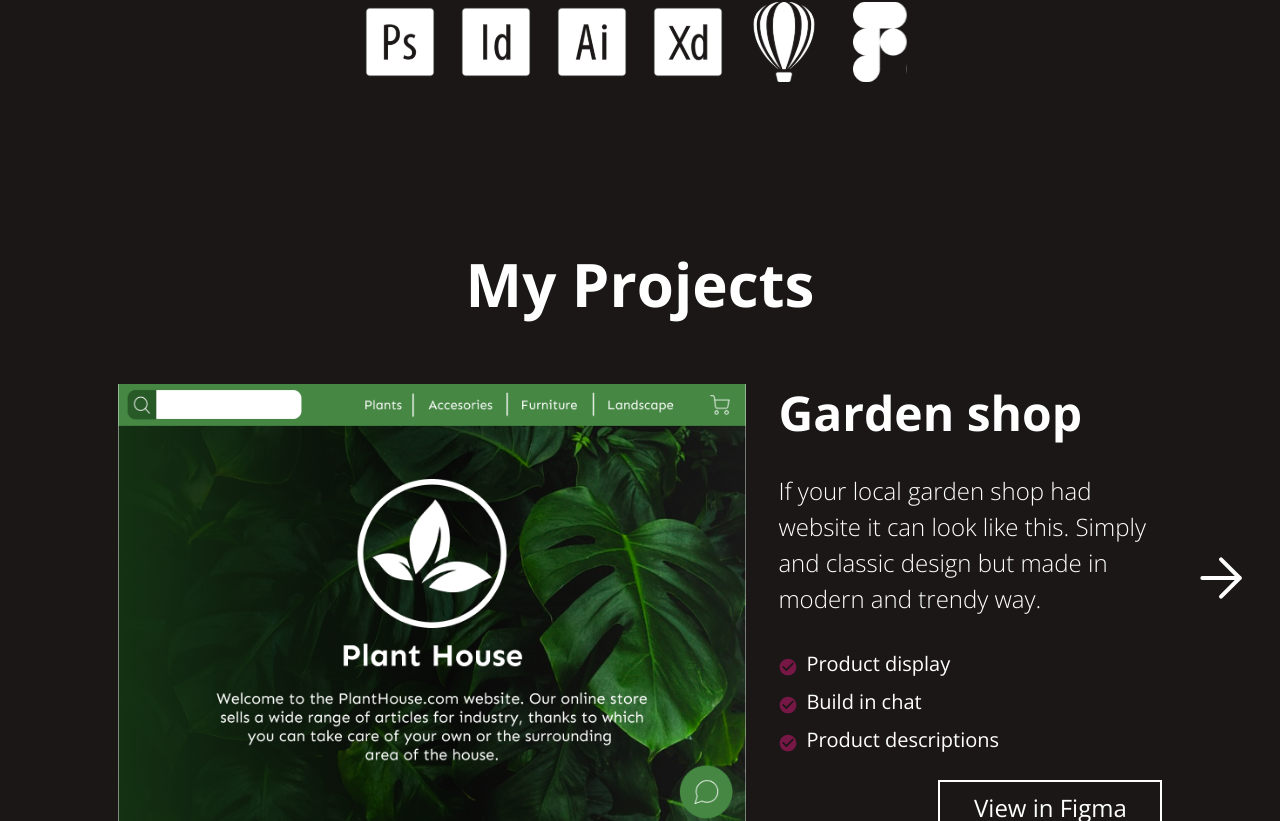
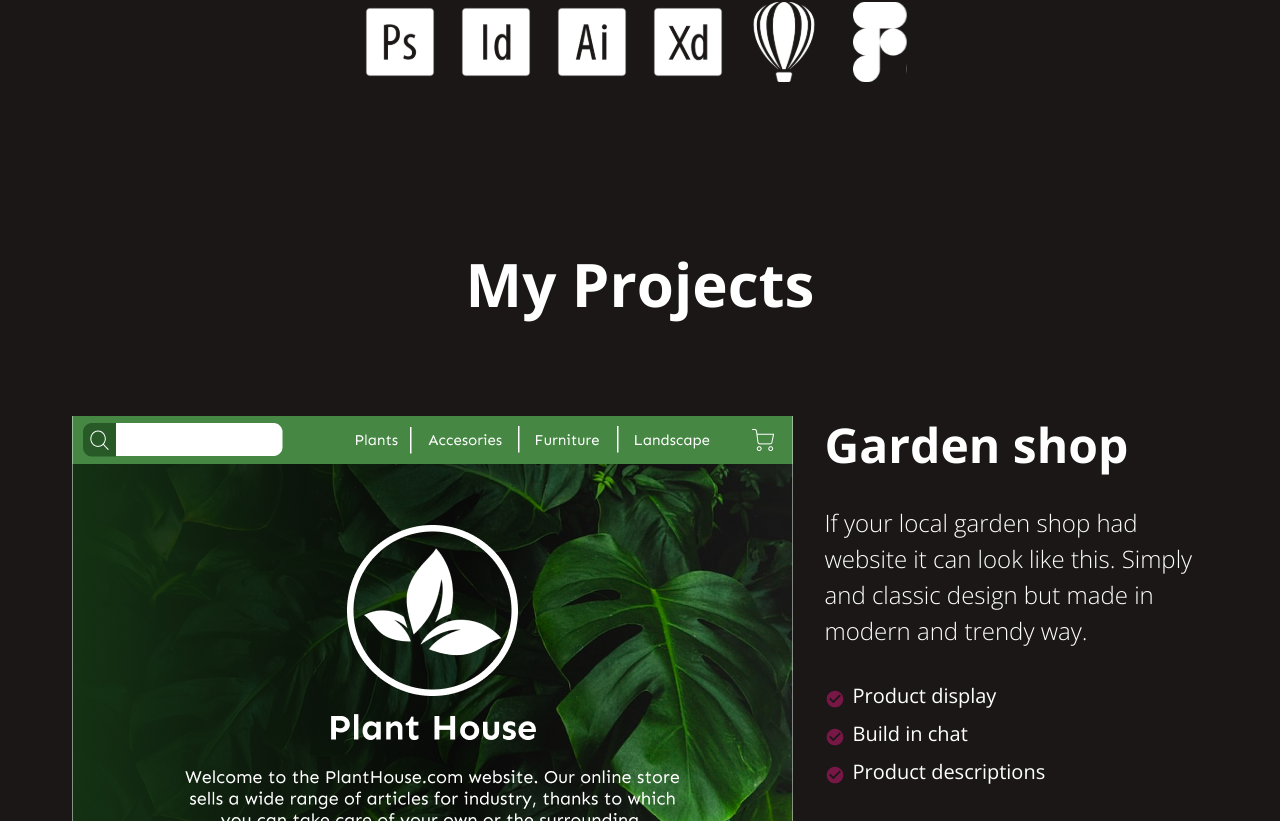
Before and after one commit to NVTIVZ/Karolina-Portfolio, a Next.js app: page / in a window 1280 px wide. Shown: the part 879-1700 px from the top of the page. Built offline with nearby package versions, Linux system fonts and the light colour scheme.

Commit message:
Changing Projects section

```diff
--- a/components/AboutMe.js
+++ b/components/AboutMe.js
@@ -40,12 +40,11 @@ const AboutMe = () => {
           ref={ref}
           width={['370px', '370px', '580px']}
           transform={inView ? 'rotate(0.54turn)' : 'rotate(0.53turn)'}
-          transition={'0.5s ease-in-out'}
+          transition={'0.4s ease-in-out'}
           height={[16, 16, 32]}
           borderRadius={'50%'}
           border={'solid 1px white'}
         />
-
         <Box
           position={'absolute'}
           zIndex={'-2'}
@@ -55,7 +54,7 @@ const AboutMe = () => {
           right="0"
           width={['370px', '370px', '580px']}
           transform={inView ? 'rotate(0.56turn)' : 'rotate(0.57turn)'}
-          transition={'0.5s ease-in-out'}
+          transition={'0.4s ease-in-out'}
           height={[16, 16, 32]}
           borderRadius={'50%'}
           border={'solid 1px white'}
--- a/components/Contact.js
+++ b/components/Contact.js
@@ -10,8 +10,15 @@ import {
   Link,
 } from '@chakra-ui/react';
 import NextImage from 'next/image';
+import { useInView } from 'react-intersection-observer';
 
 const Contact = () => {
+  const { ref, inView, entry } = useInView({
+    /* Optional options */
+    threshold: 0,
+    rootMargin: '0px 0px -200px 0px',
+  });
+
   return (
     <Flex
       alignItems={'center'}
@@ -79,6 +86,58 @@ const Contact = () => {
           </Link>
         </Box>
       </Box>
+      <Box
+        position={'absolute'}
+        zIndex={'-1'}
+        bgGradient="radial(50% 50% at 50% 50%, rgba(119, 23, 69, 0.9) 18.23%, rgba(27, 23, 23, 0.9) 82.81%, rgba(27, 23, 23, 0) 99.98%)"
+        height={['350px', '350px', '500px']}
+        width={['350px', '350px', '500px']}
+        left={'-100'}
+        bottom={0}
+      />
+      <Box
+        position={'absolute'}
+        zIndex={'-2'}
+        mx="auto"
+        left="-150"
+        bottom={[150, 150, 200]}
+        ref={ref}
+        width={['370px', '370px', '580px']}
+        transform={inView ? 'rotate(0.44turn)' : 'rotate(0.43turn)'}
+        transition={'0.4s ease-in-out'}
+        height={[16, 16, 32]}
+        borderRadius={'50%'}
+        border={'solid 1px white'}
+      />
+      <Box
+        position={'absolute'}
+        zIndex={'-2'}
+        mx="auto"
+        left="-150"
+        bottom={[150, 150, 200]}
+        width={['370px', '370px', '580px']}
+        transform={inView ? 'rotate(0.46turn)' : 'rotate(0.47turn)'}
+        transition={'0.4s ease-in-out'}
+        height={[16, 16, 32]}
+        borderRadius={'50%'}
+        border={'solid 1px white'}
+      />
+      <Box
+        position={'absolute'}
+        left={inView ? 60 : 270}
+        bottom={inView ? 400 : 900}
+        transition={' 0.7s ease-in-out'}
+      >
+        <NextImage src="/images/star.svg" alt="star" width={64} height={64} />
+      </Box>
+      <Box
+        position={'absolute'}
+        left={inView ? 350 : 400}
+        bottom={inView ? 350 : 800}
+        transition={' 0.7s ease-in-out'}
+      >
+        <NextImage src="/images/star.svg" alt="star" width={64} height={64} />
+      </Box>
     </Flex>
   );
 };
--- a/components/ProjectCard.js
+++ b/components/ProjectCard.js
@@ -5,16 +5,39 @@ import {
   List,
   ListIcon,
   ListItem,
+  Slide,
+  SlideFade,
   Text,
 } from '@chakra-ui/react';
 import { MdCheckCircle } from 'react-icons/md';
 import NextImage from 'next/image';
 import Link from 'next/link';
+import { useInView } from 'react-intersection-observer';
 
 const ProjectCard = ({ data }) => {
+  const { ref, inView, entry } = useInView({
+    /* Optional options */
+    threshold: 0,
+    rootMargin: '-100px 0px -100px 0px',
+  });
+
   return (
-    <Flex mt="16" flexDirection={['column', 'column', 'row']}>
-      <Box position={'relative'} mx={[2, 2, 0]}>
+    <Flex mt="24" position={'relative'} ref={ref}>
+      <SlideFade
+        offsetX={
+          data.right ? ['5px', '5px', '50px'] : ['-5px', '-5px', '-50px']
+        }
+        offsetY={'0px'}
+        in={inView}
+        transition={{ enter: { duration: 0.6 } }}
+        unmountOnExit={false}
+      >
+        <Flex flexDirection={['column', 'column', 'row']} position={'relative'}>
+          <Box
+            position={'relative'}
+            mx={['auto', 'auto', 0]}
+            maxW={['350', '600', '721']}
+          >
             <NextImage
               src={data.imageUrl}
               alt="plant"
@@ -31,15 +54,30 @@ const ProjectCard = ({ data }) => {
             </Text>
             <List spacing={2} mt="8" fontSize={'xl'}>
               <ListItem>
-            <ListIcon as={MdCheckCircle} color="#771745" height={5} width={5} />
+                <ListIcon
+                  as={MdCheckCircle}
+                  color="#771745"
+                  height={5}
+                  width={5}
+                />
                 {data.points[0]}
               </ListItem>
               <ListItem>
-            <ListIcon as={MdCheckCircle} color="#771745" height={5} width={5} />
+                <ListIcon
+                  as={MdCheckCircle}
+                  color="#771745"
+                  height={5}
+                  width={5}
+                />
                 {data.points[1]}
               </ListItem>
               <ListItem>
-            <ListIcon as={MdCheckCircle} color="#771745" height={5} width={5} />
+                <ListIcon
+                  as={MdCheckCircle}
+                  color="#771745"
+                  height={5}
+                  width={5}
+                />
                 {data.points[2]}
               </ListItem>
             </List>
@@ -60,6 +98,8 @@ const ProjectCard = ({ data }) => {
             </Link>
           </Box>
         </Flex>
+      </SlideFade>
+    </Flex>
   );
 };
 
--- a/components/Projects.js
+++ b/components/Projects.js
@@ -1,7 +1,14 @@
-import { Box, Flex, Heading } from '@chakra-ui/react';
-import { useState } from 'react';
+import {
+  Box,
+  Button,
+  Flex,
+  Heading,
+  Slide,
+  SlideFade,
+  useDisclosure,
+} from '@chakra-ui/react';
+import { useInView } from 'react-intersection-observer';
 import ProjectCard from './ProjectCard';
-import { Image } from '@chakra-ui/react';
 
 const projectData = [
   {
@@ -11,6 +18,7 @@ const projectData = [
       'If your local garden shop had website it can look like this. Simply and classic design but made in modern and trendy way.',
     points: ['Product display', 'Build in chat', 'Product descriptions'],
     figmaLink: '/',
+    right: false,
   },
   {
     title: 'Online clinic',
@@ -23,6 +31,7 @@ const projectData = [
       'Colorful and friendly design',
     ],
     figmaLink: '/',
+    right: true,
   },
   {
     title: 'Music band',
@@ -35,41 +44,28 @@ const projectData = [
       'Extravagant and unusual design',
     ],
     figmaLink: '/',
+    right: false,
   },
 ];
 
 const Projects = () => {
-  const [activeProject, setActiveProject] = useState(0);
   return (
-    <Flex flexDirection={'column'} alignItems={'center'} mt="16" id="my-work">
+    <Flex
+      flexDirection={'column'}
+      alignItems={'center'}
+      mt="16"
+      id="my-work"
+      position={'relative'}
+    >
       <Heading fontSize={'6xl'} mt="24">
         My Projects
       </Heading>
-      <Box d="flex" alignItems="center">
-        <Box width={[16, 16, 32]} d="flex" justifyContent={'center'}>
-          <Image
-            src="/images/aleft.svg"
-            alt="aleft"
-            width={[8, 8, 16]}
-            height={[8, 8, 16]}
-            display={activeProject === 0 ? 'none' : ''}
-            onClick={() => setActiveProject(activeProject - 1)}
-            cursor={'pointer'}
-          />
-        </Box>
-        <ProjectCard data={projectData[activeProject]} />
-        <Box width={[16, 16, 32]} d="flex" justifyContent={'center'}>
-          <Image
-            src="/images/aright.svg"
-            alt="aright"
-            width={[8, 8, 16]}
-            height={[8, 8, 16]}
-            display={activeProject === 2 ? 'none' : ''}
-            onClick={() => setActiveProject(activeProject + 1)}
-            cursor={'pointer'}
-          />
-        </Box>
-      </Box>
+
+      <ProjectCard data={projectData[0]} />
+
+      <ProjectCard data={projectData[1]} />
+
+      <ProjectCard data={projectData[2]} />
     </Flex>
   );
 };
--- a/package.json
+++ b/package.json
@@ -14,12 +14,14 @@
     "@emotion/styled": "^11.6.0",
     "@fontsource/open-sans": "^4.5.2",
     "@fontsource/raleway": "^4.5.0",
+    "embla-carousel-react": "^6.1.1",
     "framer-motion": "^5.6.0",
     "next": "12.0.8",
     "react": "17.0.2",
     "react-dom": "17.0.2",
     "react-icons": "^4.3.1",
-    "react-intersection-observer": "^8.33.1"
+    "react-intersection-observer": "^8.33.1",
+    "react-slick": "^0.28.1"
   },
   "devDependencies": {
     "eslint": "8.7.0",
```
Also changed, not shown: 1 other file (tests, documents, lock files or other folders). Lines whose indentation alone changed are shown as unchanged.
